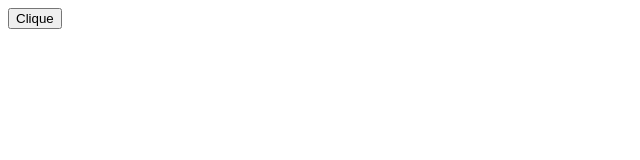
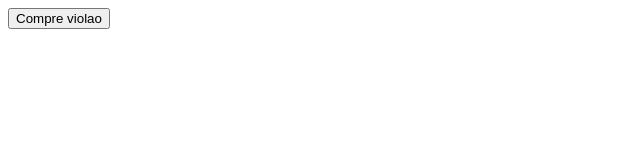
Before and after one commit to eliezerantonio/react, a React (Create React App) app in the folder 02-react-iniciantes/arrays/: page / in a window 1280 px wide. Shown: the top 160 px of the page, without its empty margins (0-640 px from the left). Built offline with nearby package versions, Linux system fonts and the light colour scheme.

Commit message:
evento scroll

```diff
--- a/02-react-iniciantes/arrays/src/App.js
+++ b/02-react-iniciantes/arrays/src/App.js
@@ -80,9 +80,13 @@ import React from "react";
 // };
 
 const App = () => {
-  function heandleClick(event) {
+  function heandleScroll(event) {
     console.log(event);
   }
-  return <button onClick={heandleClick}>Clique</button>;
+  window.addEventListener("scroll", heandleScroll);
+
+  return (
+    <button onClick={(event) => alert(event.target.innerText)}>Compre violao</button>
+  );
 };
 export default App;
```
